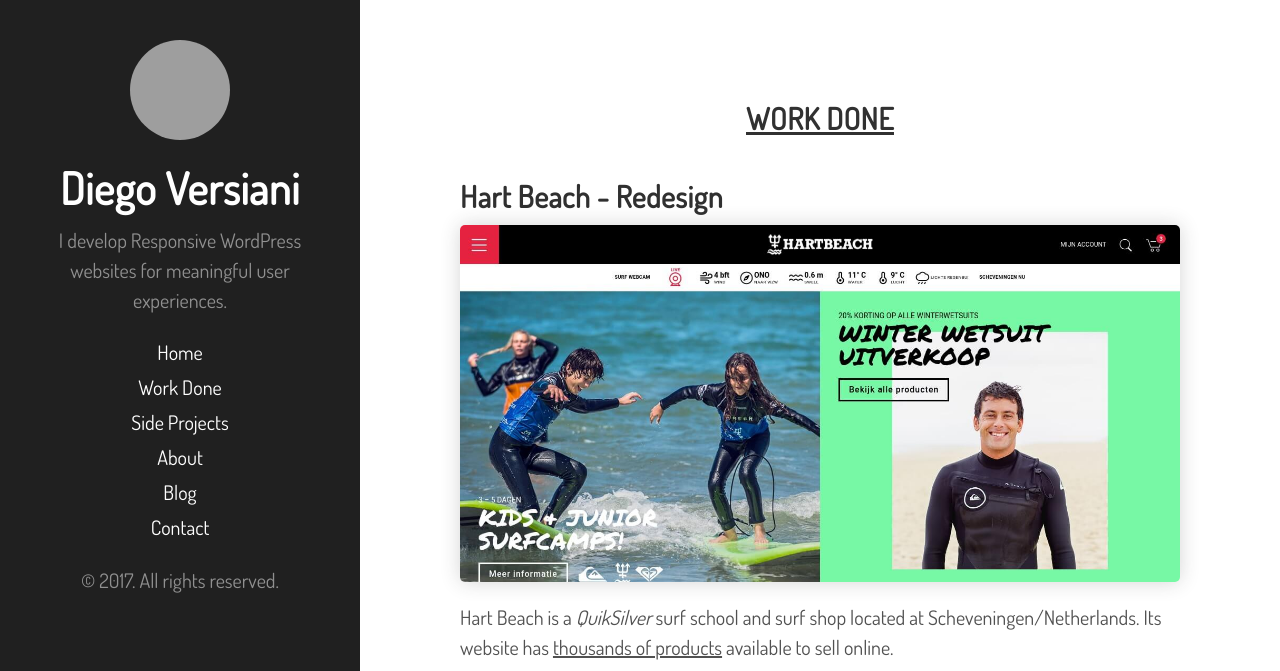
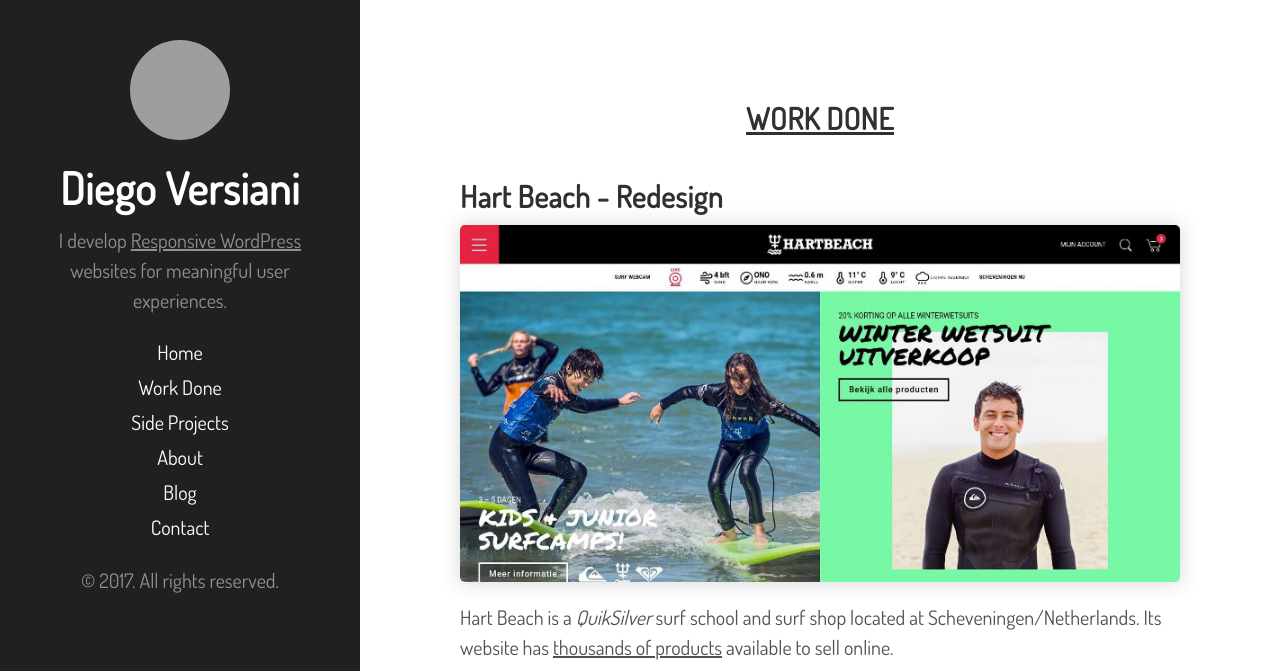
Before and after one commit to diegoversiani/diegoversiani.github.io, a Jekyll site: the page built from index.html, in a window 1280 px wide and 900 px high. Shown: the top 671 px of the window. Built offline with Jekyll 4.4.1, drawn with Linux system fonts in a browser that asks for light colours; grey boxes are pictures that could not be loaded.

```diff
--- a/_config.yml
+++ b/_config.yml
@@ -13,7 +13,7 @@ permalink:        pretty
 # Setup
 title:            Diego Versiani
 tagline:          'Passionate Web Developer'
-description:      'I develop Responsive WordPress websites for meaningful user experiences.'
+description:      'I develop <u>Responsive WordPress</u> websites for meaningful user experiences.'
 url:              http://diegoversiani.me
 baseurl:          /
 
```
Also changed, not shown: public/images/work-hartbeach.jpg, public/images/work-jveventos.jpg.
